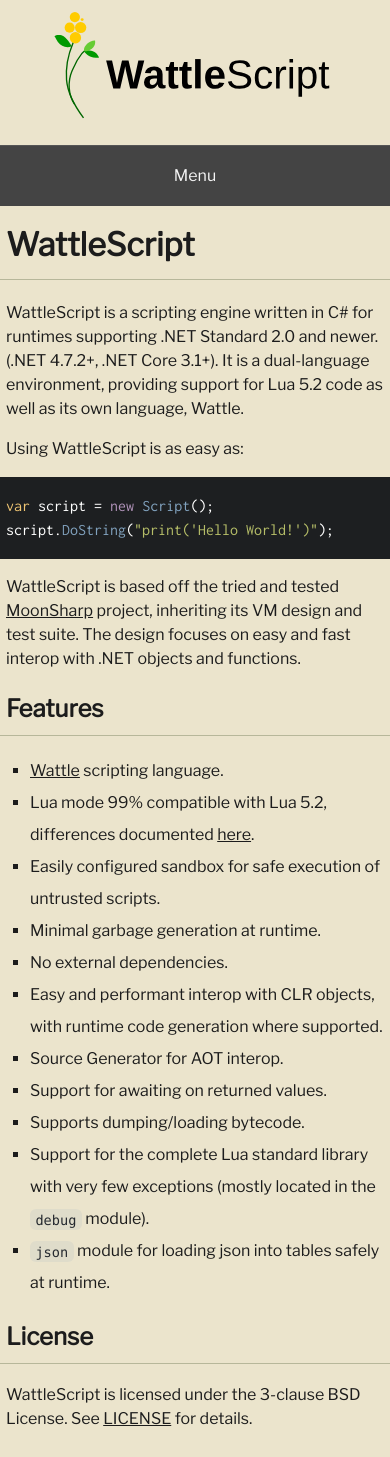
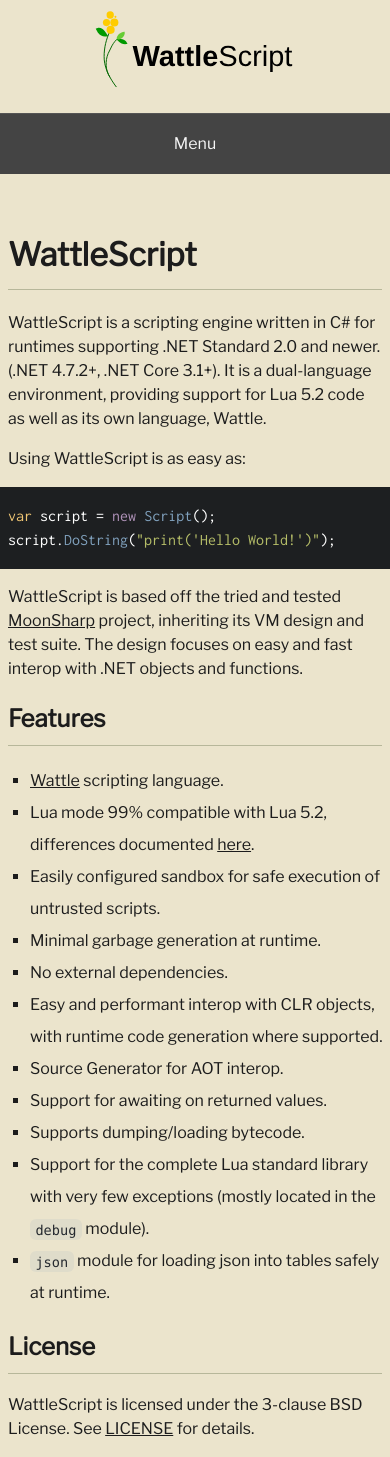
Before and after one commit to WattleScript/wattlescript.github.io, a Jekyll site: the page built from index.markdown, in a window 390 px wide. Built offline with Jekyll 4.4.1, drawn with Linux system fonts in a browser that asks for light colours.

Commit message:
Smaller logo on sm, swapped padding for margin on headings

```diff
--- a/_includes/logo.html
+++ b/_includes/logo.html
@@ -1,8 +1,8 @@
 <h1 class="noBorder noMargin">
-    <a href="/" class="site-title">
-        <picture class="m10sm">
+    <a href="/" class="site-title m10sm">
+        <picture>
             <source srcset="/assets/images/wattle-logo-dark.svg" media="(prefers-color-scheme: dark)">
-            <img src="/assets/images/wattle-logo.svg" alt="WattleScript" style="height: 3.5em;">
+            <img src="/assets/images/wattle-logo.svg" alt="WattleScript" class="logoImg">
         </picture>
     </a>
 </h1>
--- a/assets/css/main.css
+++ b/assets/css/main.css
@@ -196,6 +196,10 @@ pre.highlight code {
     margin: 0;
 }
 
+.logoImg {
+    height: 3.5em;
+}
+
 @media screen and (min-width: 980px) {
     .headerbottom {
         position: absolute;
@@ -211,6 +215,10 @@ pre.highlight code {
 }
 
 @media screen and (max-width: 980px) {
+    .logoImg {
+        height: 2.5em;
+    }
+
     nav ul li:not(.renderOnSm) {
         float: none;
         display: none;
@@ -259,8 +267,8 @@ pre.highlight code {
     }
 
     #contentwrap p, #contentwrap h1, #contentwrap h2, #contentwrap h3, #contentwrap h4  {
-        padding-left: 6px;
-        padding-right: 6px;
+        margin-left: 8px;
+        margin-right: 8px;
     }
 
     .github-icon {
@@ -268,7 +276,7 @@ pre.highlight code {
     }
 
     div.highlight {
-        padding: 1px 6px 1px 6px;
+        padding: 1px 8px 1px 8px;
     }
 
     #contentwrap h3 {
```
